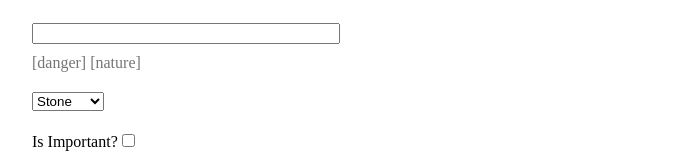
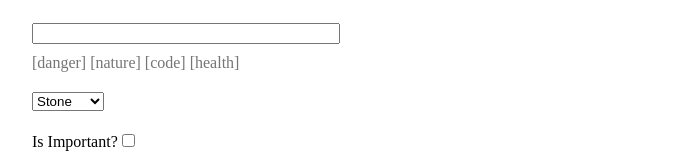
Before and after one commit to chyld/ProjectNightshade, a Next.js app: page /new in a window 1280 px wide. Shown: the part 229-382 px from the top of the page, without its empty margins (303-976 px from the left). Built offline with nearby package versions, Linux system fonts and the light colour scheme; a web font is replaced by a local one.

Commit message:
added categories

```diff
--- a/app/components/CalendarBox.tsx
+++ b/app/components/CalendarBox.tsx
@@ -15,6 +15,12 @@ function iconSpan(icon: string, category: string, color: string) {
             break;
         case "danger":
             icon = "warning";
+            break;
+        case "code":
+            icon = "code";
+            break;
+        case "health":
+            icon = "vital_signs";
             break;
     }
 
--- a/app/new/page.tsx
+++ b/app/new/page.tsx
@@ -48,7 +48,7 @@ export default function Page() {
                             <div>
                                 <input type="text" name="category" />
                             </div>
-                            <div className="note">[danger] [nature]</div>
+                            <div className="note">[danger] [nature] [code] [health]</div>
                         </div>
                         <div>
                             <select name="color">
```
